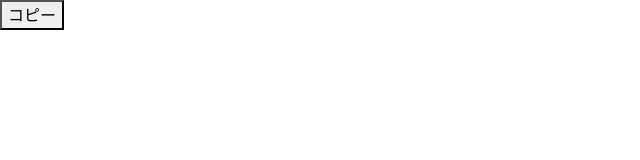
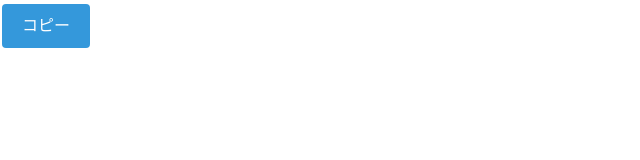
Before and after one commit to rikudra/pages-test, a plain HTML site: page docs/copy/index.html in a window 1280 px wide. Shown: the whole page, without its empty margins (0-640 px from the left). Drawn offline with nearby package versions, Linux system fonts and the light colour scheme.

Commit message:
Update index.html

```diff
--- a/docs/copy/index.html
+++ b/docs/copy/index.html
@@ -13,6 +13,37 @@
     <link rel="stylesheet" href="https://use.fontawesome.com/releases/v5.15.1/css/all.css" integrity="sha384-vp86vTRFVJgpjF9jiIGPEEqYqlDwgyBgEF109VFjmqGmIY/Y4HV4d3Gp2irVfcrp" crossorigin="anonymous">
 
     <title>Form for Notion</title>
+
+    <style>
+      body {
+          font-family: Arial, sans-serif;
+      }
+
+      p {
+          font-size: 16px;
+      }
+
+      /* フラットデザインのボタンスタイル */
+      button {
+          background-color: #3498db; /* ボタンの背景色 */
+          border: none; /* ボーダーをなくす */
+          color: white; /* テキストの色 */
+          padding: 10px 20px; /* パディング */
+          text-align: center;
+          text-decoration: none;
+          display: inline-block;
+          font-size: 16px;
+          margin: 4px 2px;
+          cursor: pointer;
+          border-radius: 4px; /* 角丸 */
+          transition: background-color 0.3s ease;
+      }
+
+      /* マウスオーバー時のスタイル変更 */
+      button:hover {
+          background-color: #45a049;
+      }
+  </style>
 
   </head>
 
```
